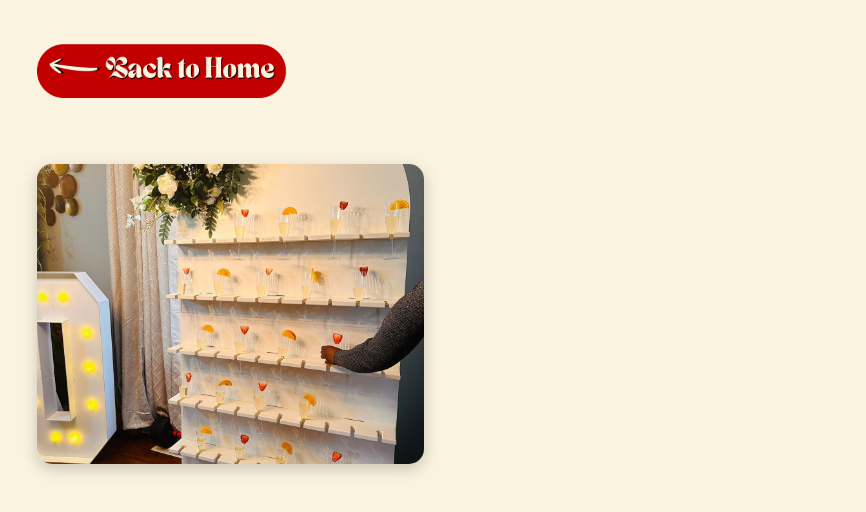
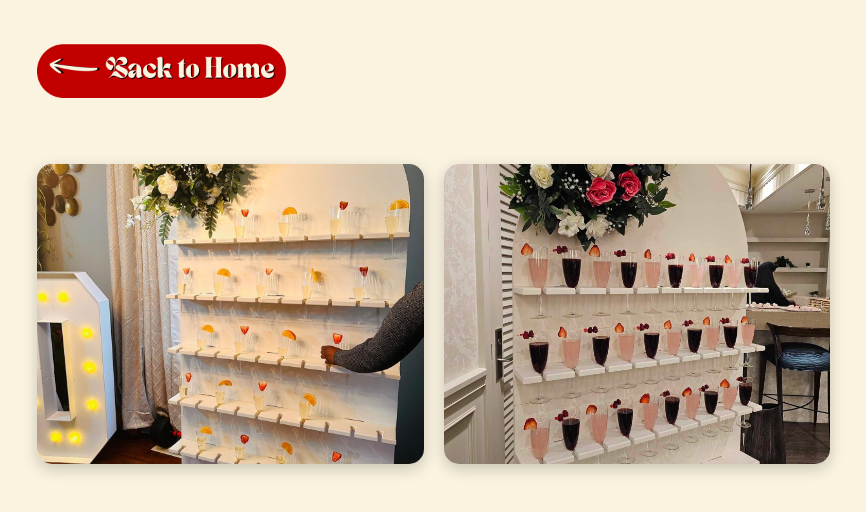
Before and after one commit to mehbub1114-lgtm/decor-portfolio, a plain HTML site: page favor-wall.html in a window 1280 px wide. Shown: the whole page, without its empty margins (3-869 px from the left). Drawn offline with Linux system fonts and the light colour scheme.

Commit message:
Update favor-wall.html

```diff
--- a/favor-wall.html
+++ b/favor-wall.html
@@ -146,7 +146,8 @@
 
     <script>
         const items = [
-            { type: 'image', src: 'images/favor-wall/1fc01f42-2dbb-472f-9578-e3c0f384a053.jpg' }
+            { type: 'image', src: 'images/favor-wall/1fc01f42-2dbb-472f-9578-e3c0f384a053.jpg' },
+            { type: 'image', src: 'images/favor-wall/IMG_6174.jpg' }
         ];
 
         window.onload = function() {
```
